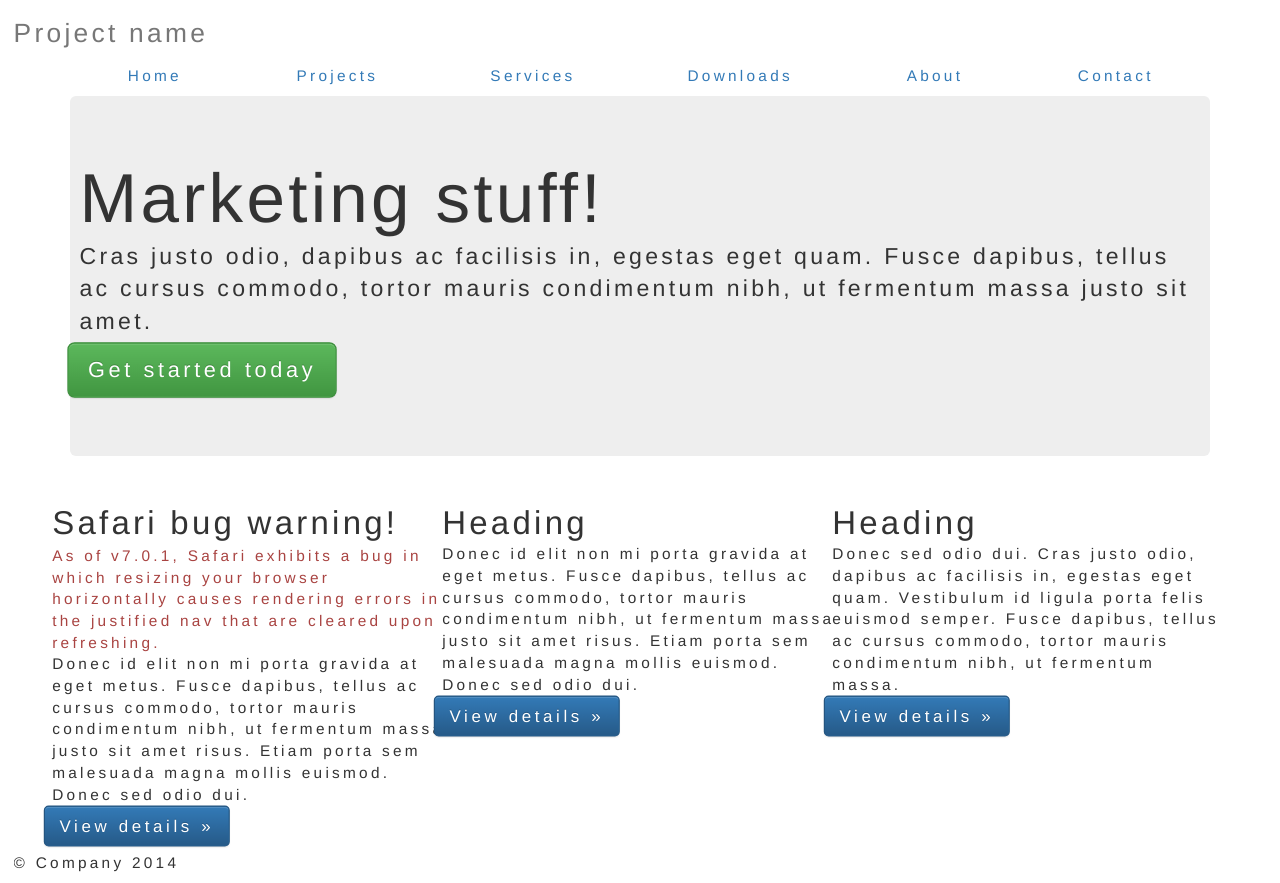
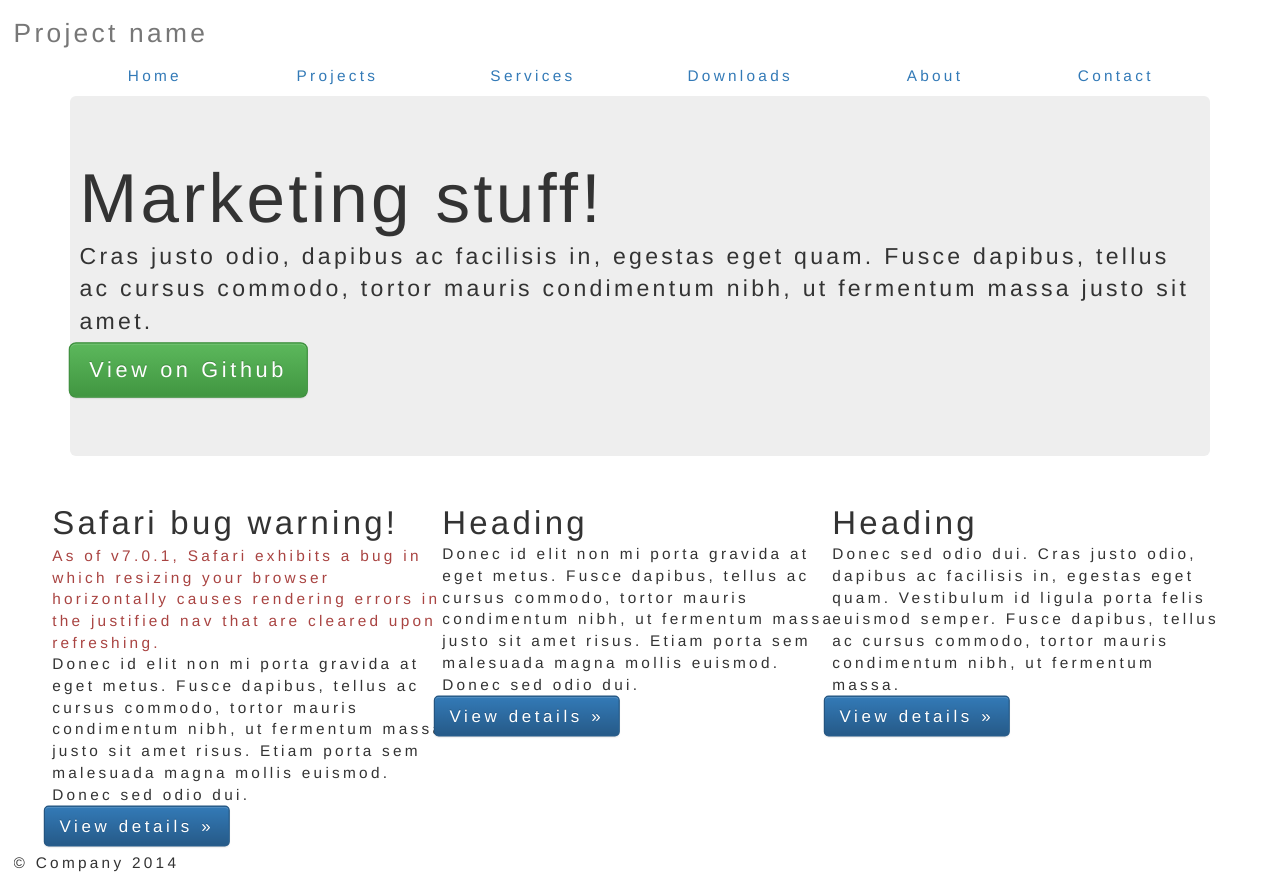
Before and after one commit to bullgit/breath.js, a plain HTML site: page index.html in a window 1280 px wide. Drawn offline with nearby package versions, Linux system fonts and the light colour scheme.

Commit message:
Update index.html

```diff
--- a/index.html
+++ b/index.html
@@ -25,7 +25,7 @@
       <div class="jumbotron">
         <h1>Marketing stuff!</h1>
         <p class="lead">Cras justo odio, dapibus ac facilisis in, egestas eget quam. Fusce dapibus, tellus ac cursus commodo, tortor mauris condimentum nibh, ut fermentum massa justo sit amet.</p>
-        <p><a class="btn btn-lg btn-success" href="#" role="button">Get started today</a></p>
+        <p><a class="btn btn-lg btn-success" href="https://github.com/bullgit/breath.js" role="button">View on Github</a></p>
       </div>
 
       <!-- Example row of columns -->
```
